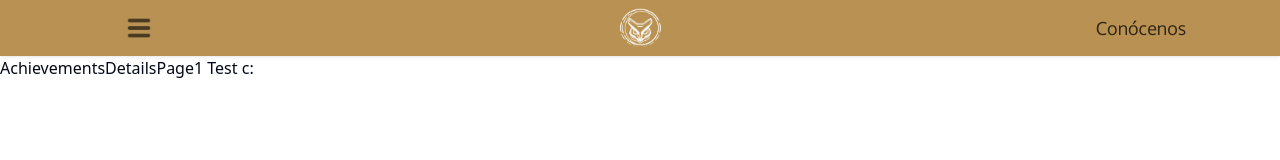
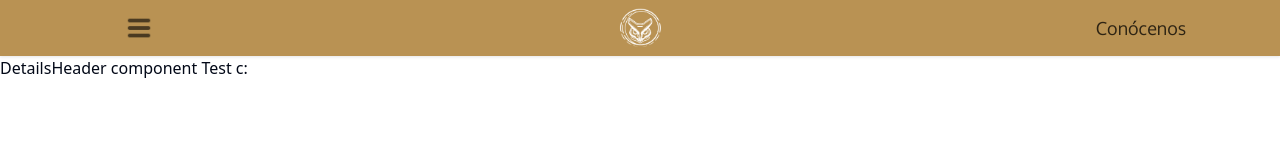
Before and after one commit to saulkurosaki/IZTAC-MUSIC-COMPANY, a Next.js app: page /blog/metas-cumplidas/imc-manda-a-sus-artistas-a-nivel-internacional in a window 1280 px wide. Shown: the top 160 px of the page. Built offline with nearby package versions, Linux system fonts and the light colour scheme.

Commit message:
feat(AchievementsDetailsPage1): implement the DetailsHeader component within the page

```diff
--- a/app/(root)/blog/metas-cumplidas/imc-manda-a-sus-artistas-a-nivel-internacional/page.tsx
+++ b/app/(root)/blog/metas-cumplidas/imc-manda-a-sus-artistas-a-nivel-internacional/page.tsx
@@ -1,7 +1,9 @@
+import DetailsHeader from "@/components/blog/blogDetailsPage/DetailsHeader";
+
 const AchievementsDetailsPage1 = () => {
   return (
     <div className="relative bg-[#fff] w-full h-full max-md:pt-14 md:pt-[70px] xl:pt-14 lg:pt-14">
-      AchievementsDetailsPage1 Test c:
+      <DetailsHeader />
     </div>
   );
 };
```
